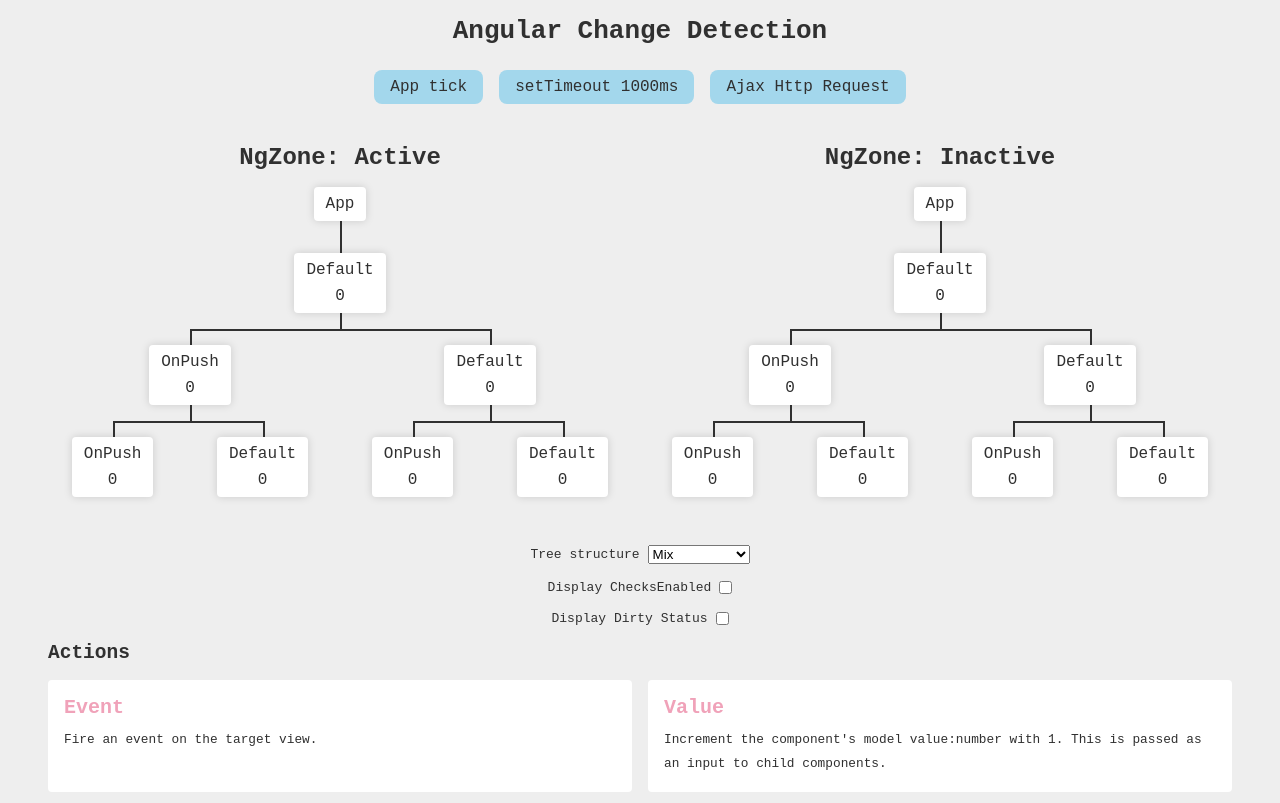
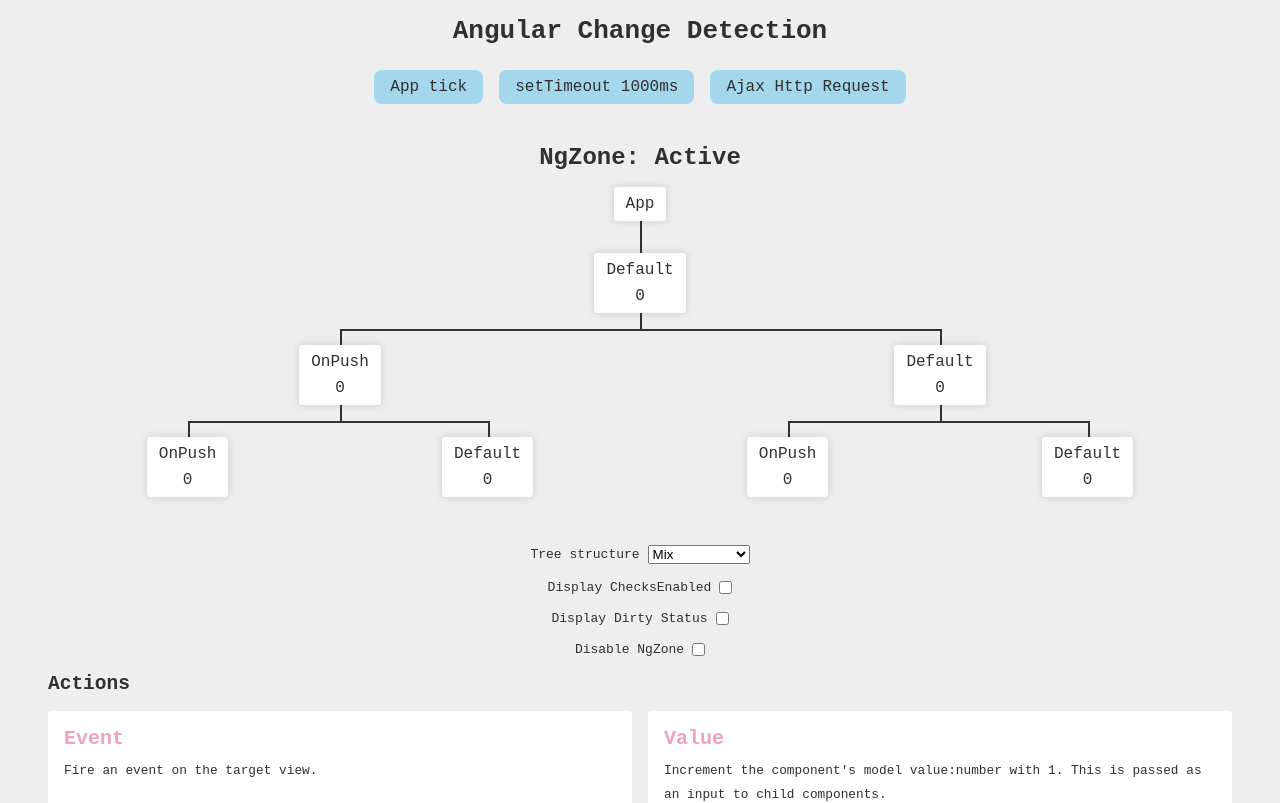
Before and after one commit to Maximilian-R/angular-change-detection-visualization, an Angular app: page / in a window 1280 px wide. Shown: the top 803 px of the page. Built offline with nearby package versions, Linux system fonts and the light colour scheme.

Commit message:
disable zone with checkbox

```diff
--- a/src/app/app.component.html
+++ b/src/app/app.component.html
@@ -9,12 +9,12 @@
 </header>
 
 <main>
-  <div class="tree-container">
-    <div class="tree">
+  <div class="tree-container" *ngIf="true">
+    <div class="tree" id="tree-zone-enabled">
       <h2>NgZone: Active</h2>
       <cdv-root [node]="selectedTree"></cdv-root>
     </div>
-    <div class="tree">
+    <div class="tree" id="tree-zone-disabled">
       <h2>NgZone: Inactive</h2>
       <cdv-root #rootZoneLess [node]="selectedTree" [detach]="true"></cdv-root>
     </div>
@@ -27,6 +27,7 @@
         <option value="0">Mix</option>
         <option value="1">Only Default</option>
         <option value="2">Only OnPush</option>
+        <option value="3">Large</option>
       </select>
     </div>
     <div class="setting">
@@ -36,6 +37,10 @@
     <div class="setting">
       <label for="dirty-status">Display Dirty Status</label>
       <input type="checkbox" id="dirty-status" #checkboxDirtyStatus />
+    </div>
+    <div class="setting">
+      <label for="dirty-status">Disable NgZone</label>
+      <input type="checkbox" id="zone-disabled" #checkboxZoneDisabled />
     </div>
   </section>
 </main>
--- a/src/app/app.component.ts
+++ b/src/app/app.component.ts
@@ -27,6 +27,7 @@ export class AppComponent implements AfterViewInit, OnDestroy {
   @ViewChild("requestButton") requestButton?: ElementRef;
   @ViewChild("checkboxCheckStatus") checkboxCheckStatus?: ElementRef;
   @ViewChild("checkboxDirtyStatus") checkboxDirtyStatus?: ElementRef;
+  @ViewChild("checkboxZoneDisabled") checkboxZoneDisabled?: ElementRef;
 
   public selectedTree: INode = this.treeSelection[0];
 
@@ -99,6 +100,14 @@ export class AppComponent implements AfterViewInit, OnDestroy {
             .querySelector(".tree-container")
             ?.classList.toggle("display-dirty-status");
         });
+
+      fromEvent(this.checkboxZoneDisabled?.nativeElement, "change")
+        .pipe(takeUntil(this.onDestroy$))
+        .subscribe(() => {
+          document
+            .querySelector(".tree-container")
+            ?.classList.toggle("zone-disabled");
+        });
     });
   }
 
--- a/src/app/context-menu/context-menu.component.ts
+++ b/src/app/context-menu/context-menu.component.ts
@@ -41,7 +41,7 @@ export class ContextMenuComponent implements AfterViewInit, OnDestroy {
           takeUntil(this.onDestroy$),
           filter((event) => event.target === targetElement),
           tap((event) => {
-            console.log(event);
+            // console.log(event);
             menuElement.classList.add("display");
             menuElement.style.transform = `translate(${event.offsetX}px,${event.offsetY}px)`;
           }),
--- /dev/null
+++ b/src/app/tree/data/large.ts
@@ -0,0 +1,18 @@
+import { ChangeDetectionStrategy } from "@angular/core";
+import { INode } from "../node.interface";
+
+const generate = (levels: number) => {
+  const node: any = {
+    type: ChangeDetectionStrategy.Default,
+  };
+
+  if (levels > 0) {
+    node.children = [generate(levels - 1), generate(levels - 1)];
+  }
+
+  return node;
+};
+
+const tree: INode = generate(3);
+
+export default tree;
--- a/src/app/tree/data/mix-tree.ts
+++ b/src/app/tree/data/mix-tree.ts
@@ -1,5 +1,5 @@
-import { ChangeDetectionStrategy } from '@angular/core';
-import { INode } from '../node.interface';
+import { ChangeDetectionStrategy } from "@angular/core";
+import { INode } from "../node.interface";
 
 const tree: INode = {
   type: ChangeDetectionStrategy.Default,
--- a/src/app/tree/data/tree-selection.ts
+++ b/src/app/tree/data/tree-selection.ts
@@ -1,6 +1,7 @@
-import { INode } from '../node.interface';
-import tree1 from './mix-tree';
-import tree2 from './only-default-tree';
-import tree3 from './only-push-tree';
+import { INode } from "../node.interface";
+import tree1 from "./mix-tree";
+import tree2 from "./only-default-tree";
+import tree3 from "./only-push-tree";
+import tree4 from "./large";
 
-export const TreeSelection: INode[] = [tree1, tree2, tree3];
+export const TreeSelection: INode[] = [tree1, tree2, tree3, tree4];
--- a/src/styles.scss
+++ b/src/styles.scss
@@ -81,7 +81,7 @@ main {
   width: 100%;
   display: grid;
   text-align: center;
-  grid-template-columns: 1fr 1fr;
+  // grid-template-columns: 1fr 1fr;
 
   h2 {
     margin-bottom: 1rem;
@@ -375,3 +375,21 @@ footer {
   display: flex;
   justify-content: center;
 }
+
+#tree-zone-enabled {
+  display: block;
+}
+
+#tree-zone-disabled {
+  display: none;
+}
+
+.zone-disabled {
+  #tree-zone-enabled {
+    display: none;
+  }
+
+  #tree-zone-disabled {
+    display: block;
+  }
+}
```
